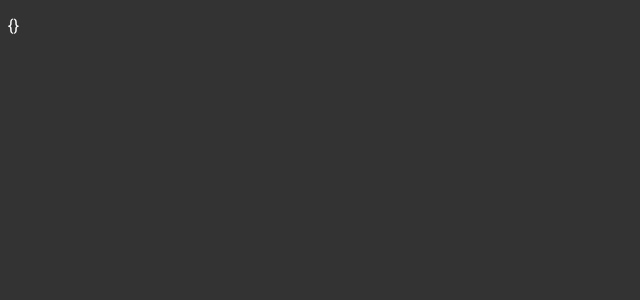
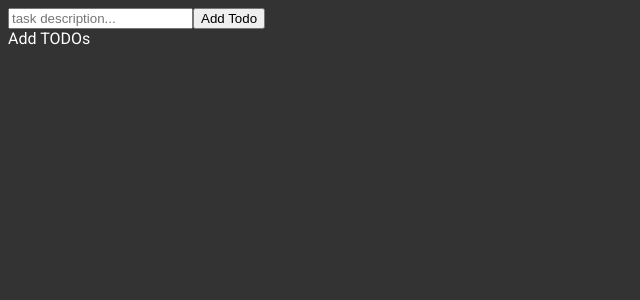
Before and after one commit to mihalyjardiepam/react-todo-app, a React (Vite) app in the folder workspace/frontend/: page / in a window 1280 px wide. Shown: the top 300 px of the page, without its empty margins (0-640 px from the left). Built offline with nearby package versions, Linux system fonts and the light colour scheme.

Commit message:
add: add todo form

```diff
--- /dev/null
+++ b/workspace/frontend/src/components/AddTodo.tsx
@@ -0,0 +1,30 @@
+import { SyntheticEvent, useRef } from "react";
+
+interface AddTodoProps {
+    onAdd: (task: string) => any; // any: Don't care about return type
+}
+
+function AddTodo({ onAdd }: AddTodoProps) {
+    const taskInputRef = useRef<HTMLInputElement | null>(null);
+
+    function submitTodo(evt: SyntheticEvent) {
+        evt.preventDefault();
+        if (!taskInputRef.current) {
+            return;
+        }
+
+        onAdd(taskInputRef.current.value);
+        taskInputRef.current.value = "";
+    }
+
+    return (
+        <div className="add-todo-wrapper">
+            <form onSubmit={submitTodo}>
+                <input ref={taskInputRef} type="text" name="todo-input" placeholder="task description..." />
+                <button onClick={submitTodo}>Add Todo</button>
+            </form>
+        </div>
+    );
+}
+
+export default AddTodo;
--- /dev/null
+++ b/workspace/frontend/src/components/TodoItem.tsx
@@ -0,0 +1,9 @@
+import { Todo } from "../models/Todo";
+
+function TodoItem({todo}: { todo: Todo }) {
+    return (<>
+        { todo.task }
+    </>);
+}
+
+export default TodoItem;
--- a/workspace/frontend/src/models/Todo.ts
+++ b/workspace/frontend/src/models/Todo.ts
@@ -7,7 +7,7 @@
 }
 
 /**
- * Represents a TODO task
+ * Represents a TODO
  */
 export interface Todo {
     /**
--- a/workspace/frontend/src/pages/TodoPage.tsx
+++ b/workspace/frontend/src/pages/TodoPage.tsx
@@ -2,6 +2,8 @@
 import { TodoServiceContext } from "../context/TodoServiceContext";
 import "./TodoPage.scss";
 import { Todo } from "../models/Todo";
+import TodoItem from "../components/TodoItem";
+import AddTodo from "../components/AddTodo";
 
 function TodoPage() {
     const todoService = useContext(TodoServiceContext);
@@ -17,11 +19,22 @@
         })();
     }, []);
 
-    return <>
-        <p>
-            {JSON.stringify(todoService)}
-        </p>
-    </>;
+    async function addTodo(task: string) {
+        console.log(task);
+    }
+
+    return (
+        <div className="todo-pager-wrapper">
+            <div className="todo-page">
+                <div className="add-todo-item">
+                    <AddTodo onAdd={addTodo} />
+                </div>
+                <div className="todo-list">
+                    {todos.map(todo => (<TodoItem todo={todo} key={todo.id} />))}
+                </div>
+            </div>
+        </div>
+    );
 }
 
 export default TodoPage;
--- a/workspace/frontend/src/services/TodoLocalStorageService.ts
+++ b/workspace/frontend/src/services/TodoLocalStorageService.ts
@@ -42,9 +42,9 @@
             id: generateId(ID_LENGTH),
             status: TodoStatus.NotStarted
         }
-        const currentTodos = await this.getTodos();
-        currentTodos.push(newTodo);
-        localStorage.setItem(TODO_LOCALSTORAGE_KEY, JSON.stringify(currentTodos));
+
+        let todos = [newTodo, ...await this.getTodos()];
+        localStorage.setItem(TODO_LOCALSTORAGE_KEY, JSON.stringify(todos));
 
         return newTodo;
     }
```
